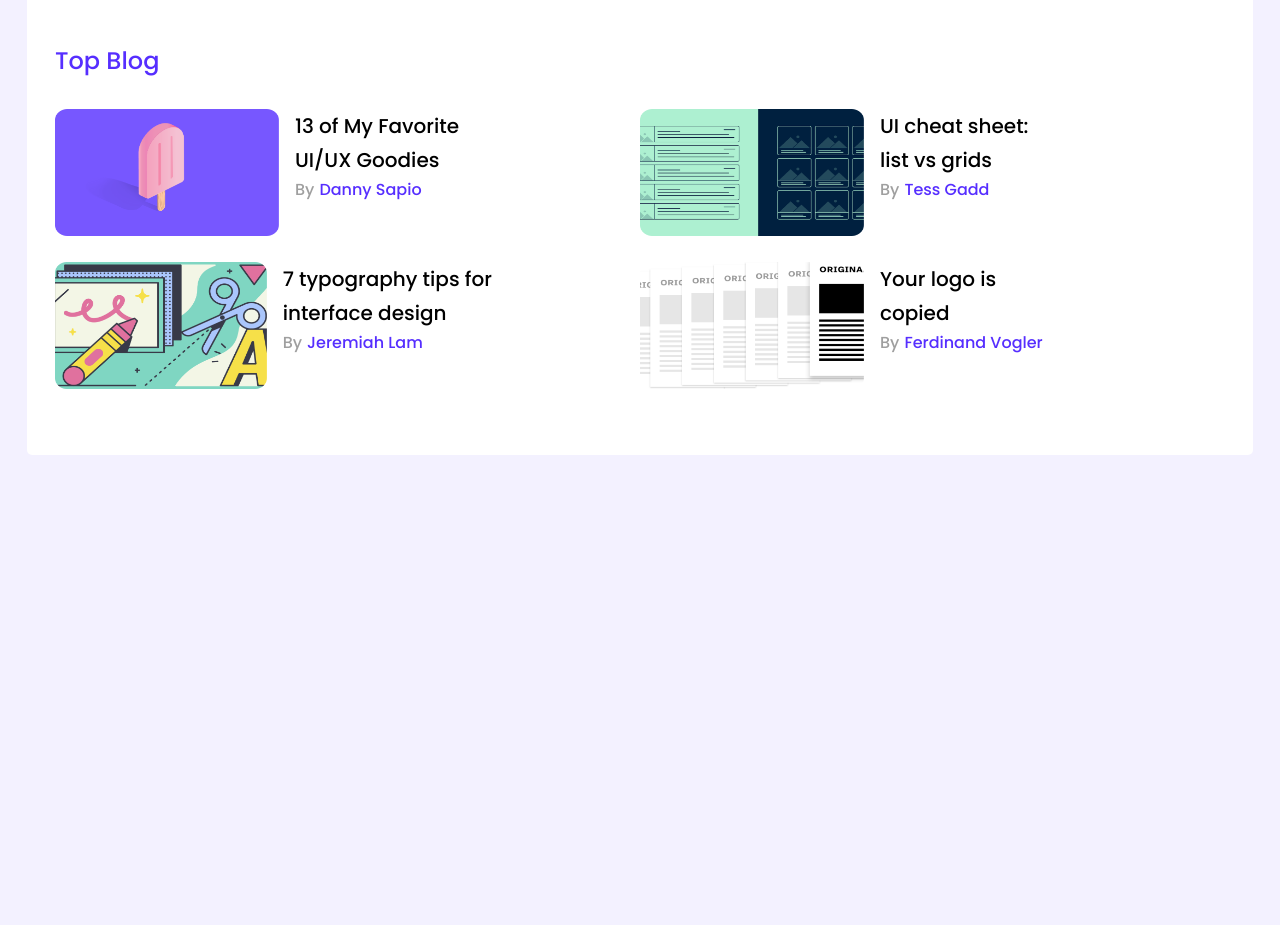
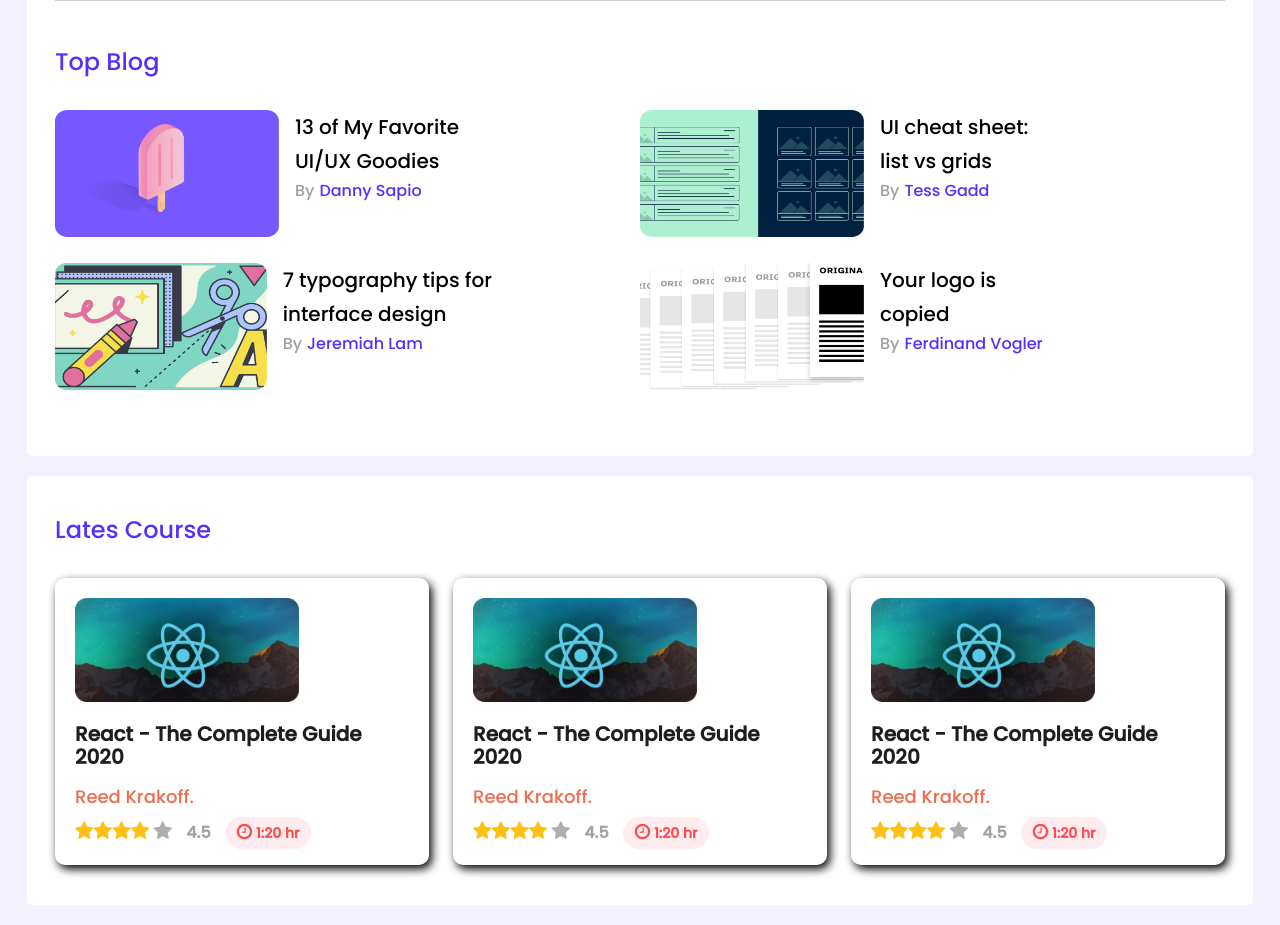
Before and after one commit to MarufMobin/leaderboard, a plain HTML site: page index.html in a window 1280 px wide. Shown: the part 434-1359 px from the top of the page. Before the commit the page ends 889 px from the top, so only its background shows below. Drawn offline with Linux system fonts and the light colour scheme.

Commit message:
Second commit in this project

```diff
--- a/css/style.css
+++ b/css/style.css
@@ -81,6 +81,7 @@ main{
     margin-top: 35px;
     padding: 33px 28px 10px;
     border-radius: 5px;
+    margin: 36px 0px 20px;
 }
 .second-section h2{
     color: #562EFF;
@@ -143,3 +144,77 @@ main{
     margin-left: 5px;
 }
  /* Second section css code end here  */
+ /* lates-section code start here */
+ .lates-section{
+    width: 1170px;
+    background-color: #fff;
+    margin-top: 35px;
+    padding: 33px 28px 40px;
+    border-radius: 5px;
+    margin: 0px 0px 20px;
+ }
+.lates-section .lates-container{
+    display: grid;
+    grid-template-columns: repeat(3, 1fr);
+    justify-content: space-between;
+    grid-column-gap: 24px;
+}
+.lates-container .inner-container{
+    box-shadow: 3px 4px 10px;
+    padding: 20px;
+    border-radius: 10px;
+
+}
+.lates-container .inner-container img{
+    width: 224px;
+    height: 104px;
+}
+.lates-container .inner-container h2{
+    color: #1E1E1E;
+    font-size: 20px;
+    line-height:23px;
+    width: 86%;
+    margin: 14px 0px;
+}
+.lates-container .inner-container .fa-star{
+    font-size: 20px;
+    color: #FFC014;
+}
+.lates-container .inner-container .fa-star.half{
+    font-size: 20px;
+    color: #AEAEAE;
+    margin-right: 10px;
+}
+.lates-section > h2{
+    color: #562EFF;
+    font-size: 24px;
+    font-weight: 500;
+    line-height: 36px;
+    margin-top: 3px;
+    margin-bottom: 30px;
+}
+.inner-container > h4 {
+    color: #ED6B4F;
+    font-size: 18px;
+    font-weight: 500;
+    margin: 10px 0px;
+}
+.time{
+    color: #A2A2A2;
+    margin-right: 10px;
+}
+.duration{
+    background: #FFE4E8;
+    opacity: .7;
+    padding: 6px 12px;
+    border-radius: 30px;
+    font-size: 14px;
+    color: red;
+}
+.duration .fa-clock-o {
+    font-size: 18px;
+    font-weight: 500;
+    color: red;
+}
+
+ /* lates-section code end here */
--- a/index.html
+++ b/index.html
@@ -126,6 +126,62 @@
 
         </section>
         <!-- Socend section end here -->
+
+        <!-- Lates courses start  -->
+        <section class="lates-section">
+            <h2>Lates Course</h2>
+            <div class="lates-container">
+                <div class="inner-container">
+                    <img src="images/courses/course-1.png" alt="">
+                    <h2>React - The Complete
+                        Guide 2020
+                    </h2>
+                    <h4>Reed Krakoff.</h4>
+                    <p>
+                        <span>
+                             <i class="fa fa-star" aria-hidden="true"></i><i class="fa fa-star" aria-hidden="true"></i><i class="fa fa-star" aria-hidden="true"></i><i class="fa fa-star" aria-hidden="true"></i>
+                             <i class="fa fa-star half" aria-hidden="true"></i>
+                        </span>
+                        <span class="time">4.5</span>
+                        <span class="duration"><i class="fa fa-clock-o" aria-hidden="true"></i>
+                        1:20 hr</span>
+                    </p>
+                </div>
+                <div class="inner-container">
+                    <img src="images/courses/course-1.png" alt="">
+                    <h2>React - The Complete
+                        Guide 2020
+                    </h2>
+                    <h4>Reed Krakoff.</h4>
+                    <p>
+                        <span>
+                             <i class="fa fa-star" aria-hidden="true"></i><i class="fa fa-star" aria-hidden="true"></i><i class="fa fa-star" aria-hidden="true"></i><i class="fa fa-star" aria-hidden="true"></i>
+                             <i class="fa fa-star half" aria-hidden="true"></i>
+                        </span>
+                        <span class="time">4.5</span>
+                        <span class="duration"><i class="fa fa-clock-o" aria-hidden="true"></i>
+                        1:20 hr</span>
+                    </p>
+                </div>
+                <div class="inner-container">
+                    <img src="images/courses/course-1.png" alt="">
+                    <h2>React - The Complete
+                        Guide 2020
+                    </h2>
+                    <h4>Reed Krakoff.</h4>
+                    <p>
+                        <span>
+                             <i class="fa fa-star" aria-hidden="true"></i><i class="fa fa-star" aria-hidden="true"></i><i class="fa fa-star" aria-hidden="true"></i><i class="fa fa-star" aria-hidden="true"></i>
+                             <i class="fa fa-star half" aria-hidden="true"></i>
+                        </span>
+                        <span class="time">4.5</span>
+                        <span class="duration"><i class="fa fa-clock-o" aria-hidden="true"></i>
+                        1:20 hr</span>
+                    </p>
+                </div>
+            </div>
+        </section>
+        <!-- Lates courses end  -->
     </main>
 
 </body>
```
